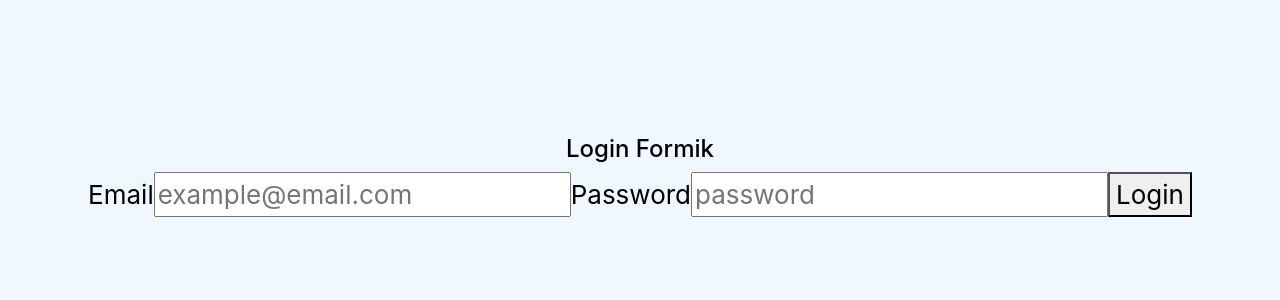
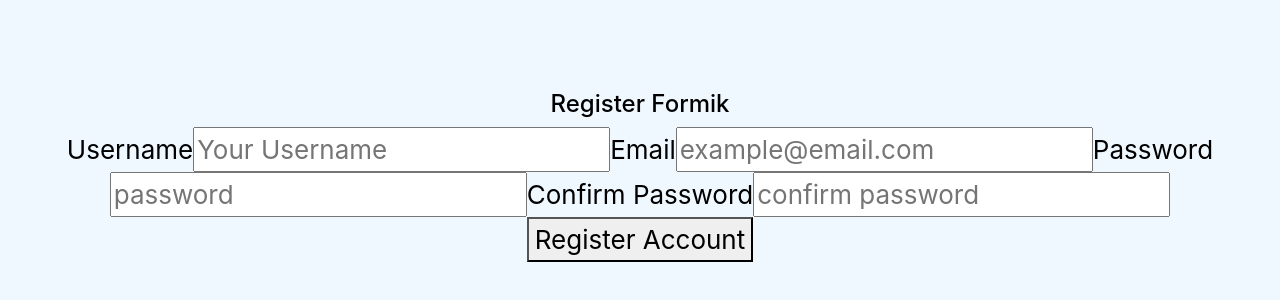
Before and after one commit to fjarar/TODO_LIST_REACT, a React (Create React App) app: page / in a window 1280 px wide. Shown: the part 264-564 px from the top of the page. Built offline with nearby package versions, Linux system fonts and the light colour scheme.

Commit message:
added yup and formik

```diff
--- a/src/App.js
+++ b/src/App.js
@@ -10,6 +10,7 @@
 import OptionalRender from './components/pure/optionalRender';
 import SquareColorChange from './components/pure/squareColorChange';
 import LoginFormik from './components/pure/forms/loginFormik';
+import RegisterFormik from './components/pure/forms/registerFormik';
 
 function App() {
   return (
@@ -29,7 +30,8 @@
         {/* <SquareColorChange></SquareColorChange> */}
 
         {/* Ejemplos de uso de Formik y Yup */}
-        <LoginFormik></LoginFormik>
+        {/* <LoginFormik></LoginFormik> */}
+        <RegisterFormik></RegisterFormik>
 
       </header>
     </div>
--- /dev/null
+++ b/src/components/pure/forms/registerFormik.jsx
@@ -0,0 +1,120 @@
+import React from "react";
+import { Formik, Field, Form, ErrorMessage } from "formik";
+import * as Yup from "yup";
+
+// Models
+import { User } from "../../../models/user.class";
+import { ROLES } from "../../../models/roles.enum";
+
+const RegisterFormik = () => {
+  let user = new User();
+
+  const initialValues = {
+    username: "",
+    email: "",
+    password: "",
+    confirm: "", // to confirm password
+    role: ROLES.USER,
+  };
+
+  const registerSchema = Yup.object().shape({
+    username: Yup.string()
+      .min(6, "Username too short")
+      .max(12, "Username too long")
+      .required("Username is required"),
+    email: Yup.string()
+      .email("Invalid email format")
+      .required("Email is required"),
+    password: Yup.string()
+      .min(8, "Password too short")
+      .required("Password is required"),
+    confirm: Yup.string()
+      .when("password", {
+        is: (value) => (value && value.length > 0 ? true : false),
+        then:() => Yup.string().oneOf([Yup.ref("password")], "Password must match!")
+      })
+      .required("You must confirm the password"),
+      role: Yup.string()
+      .oneOf([ROLES.USER, ROLES.ADMIN], "You must select a Role: User/Admin")
+      .required("Role is required")
+  });
+
+  const submit = (values) => {
+    alert("register user");
+  };
+  return (
+    <div>
+      <h4>Register Formik</h4>
+      <Formik
+        initialValues={initialValues}
+        // *** Yup validation Schema
+        validationSchema={registerSchema}
+        // ** onSubmit Events
+        onSubmit={async (values) => {
+          await new Promise((r) => setTimeout(r, 1000));
+          alert(JSON.stringify(values, null, 2));
+        }}
+      >
+        {({
+          values,
+          touched,
+          errors,
+          isSubmitting,
+          handleChange,
+          handleBlur,
+        }) => (
+          <Form>
+            <label htmlFor="username">Username</label>
+            <Field
+              id="username"
+              name="username"
+              type="text"
+              placeholder="Your Username"
+            />
+            {/* Email errors */}
+            {errors.username && touched.username && (
+              <ErrorMessage name="username" component="div"></ErrorMessage>
+            )}
+            <label htmlFor="email">Email</label>
+            <Field
+              id="email"
+              name="email"
+              type="email"
+              placeholder="example@email.com"
+            />
+            {/* Email errors */}
+            {errors.email && touched.email && (
+              <ErrorMessage name="email" component="div"></ErrorMessage>
+            )}
+            <label htmlFor="password">Password</label>
+            <Field
+              id="password"
+              type="password"
+              name="password"
+              placeholder="password"
+            />
+            {/* Password errors */}
+            {errors.password && touched.password && (
+              <ErrorMessage name="password" component="div"></ErrorMessage>
+            )}
+            <label htmlFor="confirm">Confirm Password</label>
+            <Field
+              id="confirm"
+              type="password"
+              name="confirm"
+              placeholder="confirm password"
+            />
+            {/* Confirm Password errors */}
+            {errors.confirm && touched.confirm && (
+              <ErrorMessage name="confirm" component="div"></ErrorMessage>
+            )}
+            <button type="submit">Register Account</button>
+            {isSubmitting ? (<p>Register your credentials...</p>) : null}
+          </Form>
+        )}
+      </Formik>
+    </div>
+  );
+};
+
+export default RegisterFormik;
--- /dev/null
+++ b/src/models/roles.enum.js
@@ -0,0 +1,4 @@
+export const ROLES = {
+    USER: 'user',
+    ADMIN: 'admin'
+}
--- /dev/null
+++ b/src/models/user.class.js
@@ -0,0 +1,15 @@
+import { ROLES } from "./roles.enum";
+
+export class User {
+    username = '';
+    email = '';
+    password = '';
+    role = ROLES.USER;
+
+    constructor(username, email, password, role){
+        this.username = username;
+        this.email = email;
+        this.password = password;
+        this.role = role;
+    }
+}
```
